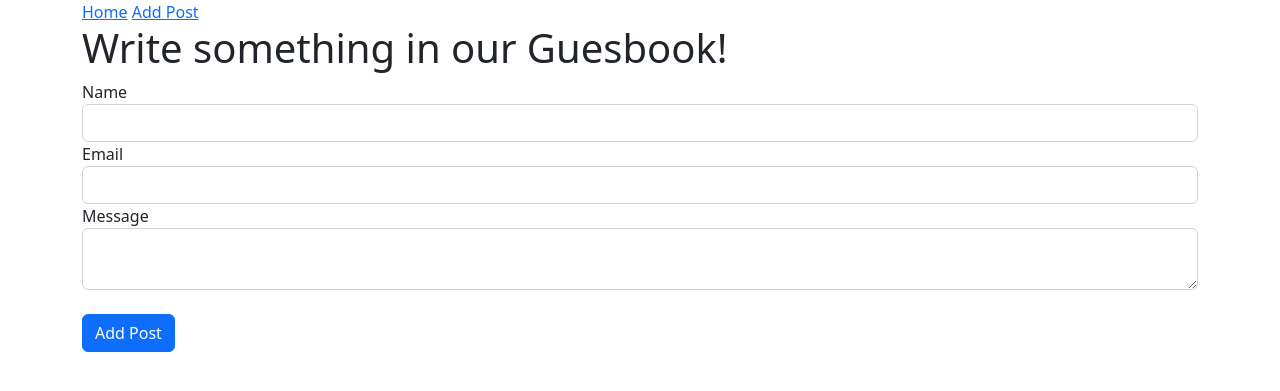
After one commit to Catalin246/php-development-1, a PHP site: page /add.php in a window 1280 px wide. The commit adds this page. Shown: the top 391 px of the page. Run offline with PHP 8.4, Linux system fonts and the light colour scheme.

Commit message:
Add a post to the database.

```diff
--- /dev/null
+++ b/app/public/add.php
@@ -0,0 +1,91 @@
+<?php
+
+require_once("dbconfig.php");
+
+try {
+    $connection = new PDO("mysql:host=$servername;dbname=$database", $username, $password);
+    $connection->setAttribute(PDO::ATTR_ERRMODE, PDO::ERRMODE_EXCEPTION);
+    //echo "Connected successfully";
+} catch (PDOException $e) {
+    echo "Connection failed: " . $e->getMessage();
+}
+
+?>
+
+<!DOCTYPE html>
+<html lang="en">
+
+<head>
+    <meta charset="UTF-8">
+    <meta http-equiv="X-UA-Compatible" content="IE=edge">
+    <meta name="viewport" content="width=device-width, initial-scale=1.0">
+    <title>Assignment Form</title>
+    <link href="https://cdn.jsdelivr.net/npm/bootstrap@5.2.2/dist/css/bootstrap.min.css" rel="stylesheet"
+        integrity="sha384-Zenh87qX5JnK2Jl0vWa8Ck2rdkQ2Bzep5IDxbcnCeuOxjzrPF/et3URy9Bv1WTRi" crossorigin="anonymous">
+</head>
+
+<body>
+
+    <div class="container">
+        <a href="/">Home</a>
+        <a href="/add.php">Add Post</a>
+    </div>
+
+    <div class="container">
+        <h1>Write something in our Guesbook!</h1>
+
+        <form action="" method="POST">
+            <div class="form-group">
+                <label for="name">Name</label>
+                <input type="text" class="form-control" id="name" name="name" required />
+            </div>
+            <div class="form-group">
+                <label for="email">Email</label>
+                <input type="email" class="form-control" id="email" name="email" required />
+            </div>
+            <div class="form-group">
+                <label for="message">Message</label>
+                <textarea class="form-control" name="message"></textarea>
+            </div>
+            <a href="/"><button type="submit" class="btn btn-primary my-4">Add Post</button></a>
+        </form>
+    </div>
+
+    <div class="container">
+
+        <?php
+
+        if ($_SERVER["REQUEST_METHOD"] === "POST") {
+            $name = $_POST["name"];
+            $message = $_POST["message"];
+            $email = $_POST["email"];
+
+            try {
+                require_once("dbconfig.php");
+
+                $connection = new PDO("mysql:host=$servername;dbname=$database", $username, $password);
+                $connection->setAttribute(PDO::ATTR_ERRMODE, PDO::ERRMODE_EXCEPTION);
+
+                $sql = "INSERT INTO posts (name, message, ip_address, posted_at, email) VALUES (:name, :message, 123456789, now(), :email)";
+
+                $stmt = $connection->prepare($sql);
+                $stmt->bindParam(':name', $name);
+                $stmt->bindParam(':message', $message);
+                $stmt->bindParam(':email', $email);
+                $stmt->execute();
+
+                echo "Record inserted successfully";
+            } catch (PDOException $e) {
+                echo "Error: " . $e->getMessage();
+            }
+
+            $connection = null;
+        }
+
+        ?>
+
+    </div>
+
+</body>
+
+</html>
--- a/app/public/index.php
+++ b/app/public/index.php
@@ -25,6 +25,12 @@ try {
 </head>
 
 <body>
+
+    <div class="container">
+        <a href="/">Home</a>
+        <a href="/add.php">Add Post</a>
+    </div>
+
     <div class="container">
         <h1 class="pt-5">Guestbook</h1>
         <?php
```
Also changed, not shown: posts.sql (+17 -6 lines).
